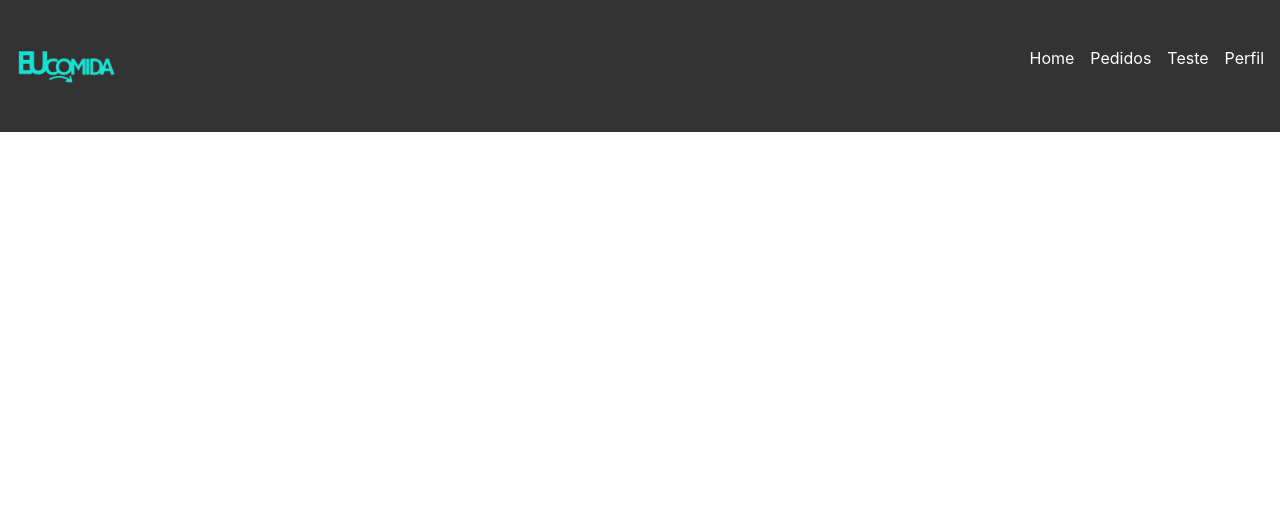
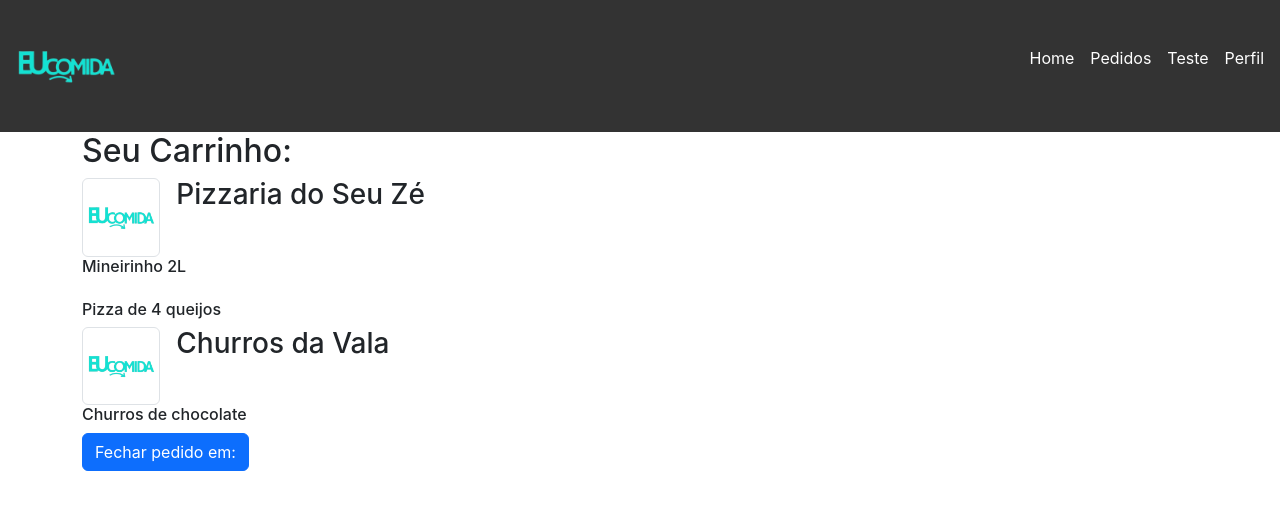
Before and after one commit to Mathamen/trabalho-padroes-software, a React (Create React App) app in the folder frontend/: page /carrinho in a window 1280 px wide. Shown: the top 510 px of the page. Built offline with nearby package versions, Linux system fonts and the light colour scheme.

Commit message:
Começo para a tela do carrinho

```diff
--- a/frontend/src/App.js
+++ b/frontend/src/App.js
@@ -9,7 +9,7 @@ import CreateCliente from './pages/clienteview/createcliente/CreateCliente.jsx';
 import PerfilCliente from './pages/clienteview/perfilcliente/PerfilCliente.jsx';
 import Delivery from './pages/pedidos/FazerPedido/Delivery.jsx';
 import PageRestauranteEscolhido from './pages/pedidos/FazerPedido/PageRestauranteEscolhido.jsx';
-
+import Carrinho from './pages/Carrinho/Carrinho.jsx';
 import {store} from './app/store';
 import { Provider } from 'react-redux';
 
@@ -37,6 +37,7 @@ function App() {
             <Route path="/profile" element={<PerfilCliente />} />
             <Route path="/delivery" element={<Delivery />} />
             <Route path="/restaurante" element={<PageRestauranteEscolhido />} />
+            <Route path="/carrinho" element={<Carrinho />} />
           </Routes>
         </Router>
       </Provider>
--- /dev/null
+++ b/frontend/src/pages/Carrinho/Carrinho.jsx
@@ -0,0 +1,66 @@
+import React from "react";
+import LogoTeste from '../../images/logo2.png';
+
+export default function Carrinho()
+{
+    const restaurantesPedidos =[
+        {
+            cnpj : "00000",
+            nome: "Pizzaria do Seu Zé",
+            logo : LogoTeste
+        },
+        {
+            cnpj : "111111",
+            nome: "Churros da Vala",
+            logo : LogoTeste
+        },
+    ];
+    const produtosPedidos = [
+        {
+            cnpjRestaurante : "00000",
+            nomeProduto: "Mineirinho 2L",
+            preco : 9,
+            logo : LogoTeste
+        },
+        {
+            cnpjRestaurante : "111111",
+            nomeProduto: "Churros de chocolate",
+            preco : 5,
+            logo : LogoTeste
+        },
+        {
+            cnpjRestaurante : "00000",
+            nomeProduto: "Pizza de 4 queijos",
+            preco : 15,
+            logo : LogoTeste
+        }
+    ];
+    return(
+        <div className="container">
+            <h2>Seu Carrinho: </h2>
+            {restaurantesPedidos.map((restaurante)=>
+            <>
+                <div className="row g-3">
+                    <div className="col-md-1">
+                        <img src={restaurante.logo} className="img-thumbnail"/>
+                    </div>
+                    <div className="col-md-11">
+                        <h3>{restaurante.nome}</h3>
+                    </div>
+
+                </div>
+                <div className="row g-3">
+                {produtosPedidos
+                    .filter((produto) => produto.cnpjRestaurante === restaurante.cnpj)
+                    .map((prod) => (
+                    <h6 key={prod.nomeProduto}>{prod.nomeProduto}</h6>
+                ))}
+                </div>
+
+            </>
+            )}
+
+            <button className="btn btn-primary">Fechar pedido em: </button>
+        </div>
+    );
+}
--- a/frontend/src/pages/home/home.jsx
+++ b/frontend/src/pages/home/home.jsx
@@ -20,10 +20,10 @@ const Home = () => {
             </Link></button>
         </td>
         <td>
-          <button className='btn btn-light' id="carrinhoBtn">
+          <button className='btn btn-light' id="carrinhoBtn"><Link to="/carrinho">
             <img src={carrinho}></img>
             <h4>Seu carrinho</h4>
-          </button>
+            </Link></button>
         </td>
       </tr>
       <tr>
```
